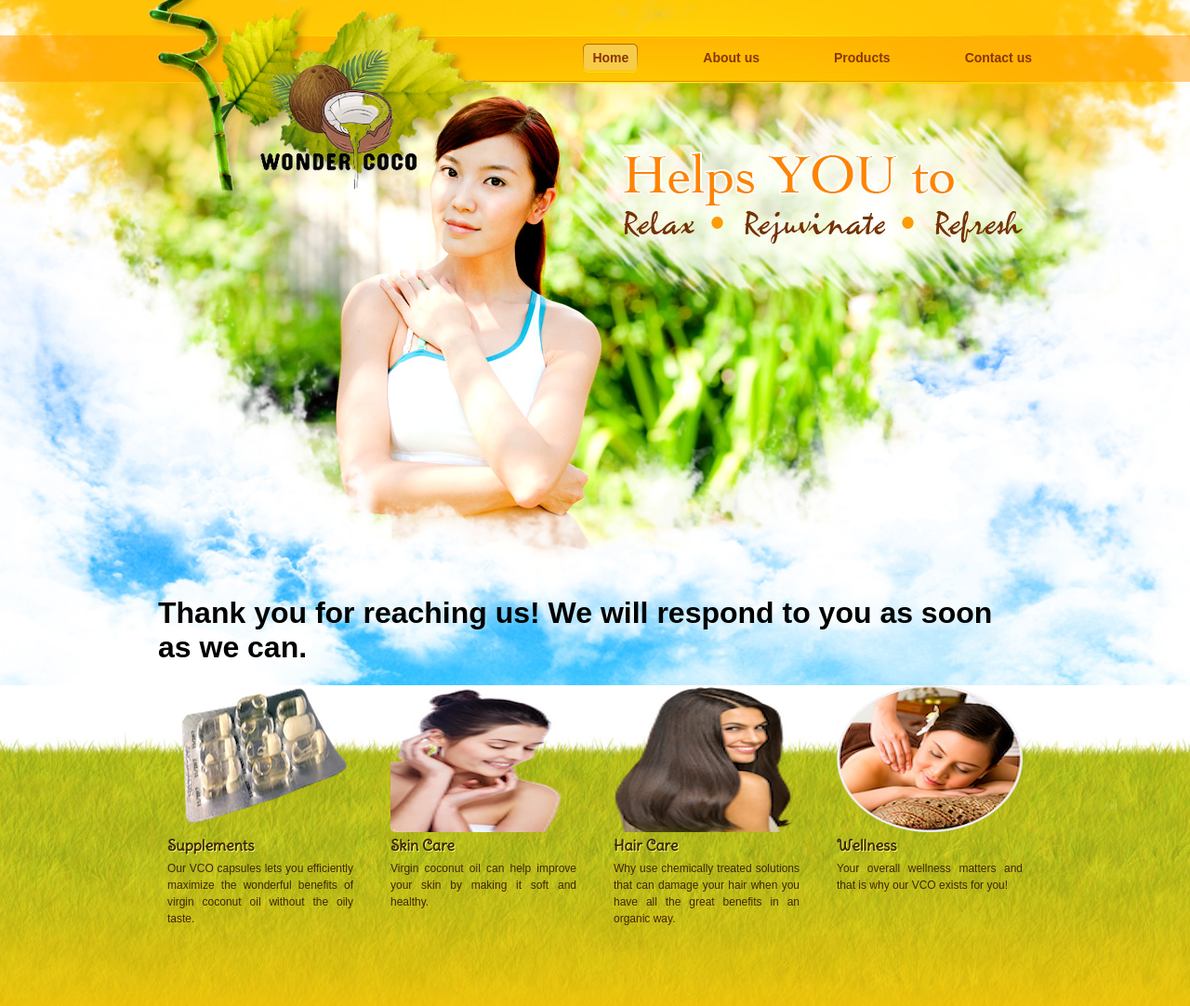
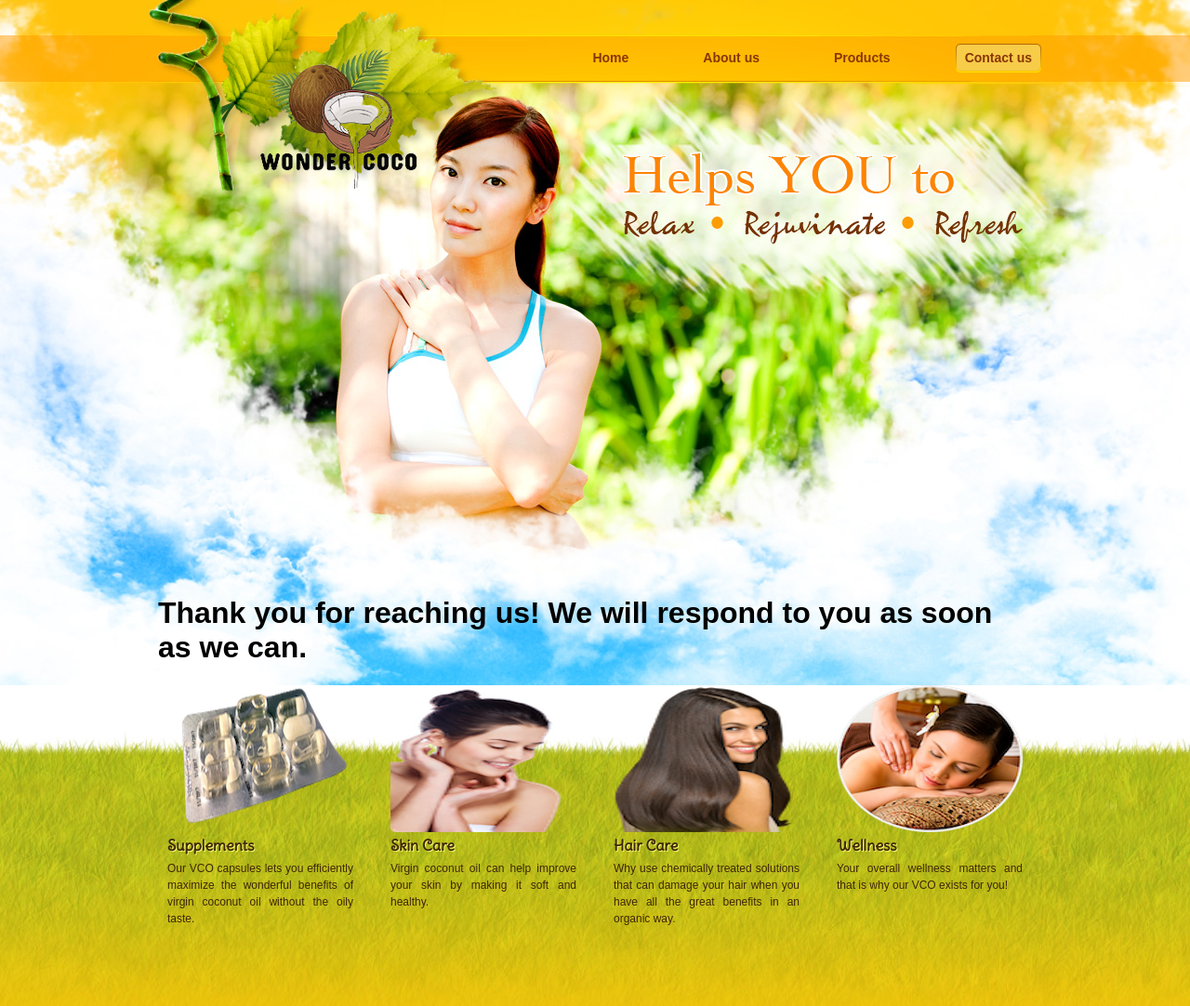
Before and after one commit to jannejanneborcena/wondercoco.github.io, a plain HTML site: page contactsuccess.html in a window 1280 px wide. Shown: the top 1082 px of the page at 93% size. Drawn offline with Linux system fonts and the light colour scheme.

Commit message:
Add redirection to submit

```diff
--- a/contactsuccess.html
+++ b/contactsuccess.html
@@ -13,10 +13,10 @@
   <div id="navigation">
     <div>
       <ul>
-        <li class="active"><a href="index.html"><span>Home</span></a></li>
+        <li><a href="index.html"><span>Home</span></a></li>
         <li><a href="about.html"><span>About us</span></a></li>
         <li><a href="products.html"><span>Products</span></a></li>
-        <li><a href="contact.html"><span>Contact us</span></a></li>
+        <li class="active"><a href="contact.html"><span>Contact us</span></a></li>
       </ul>
     </div>
   </div>
```
